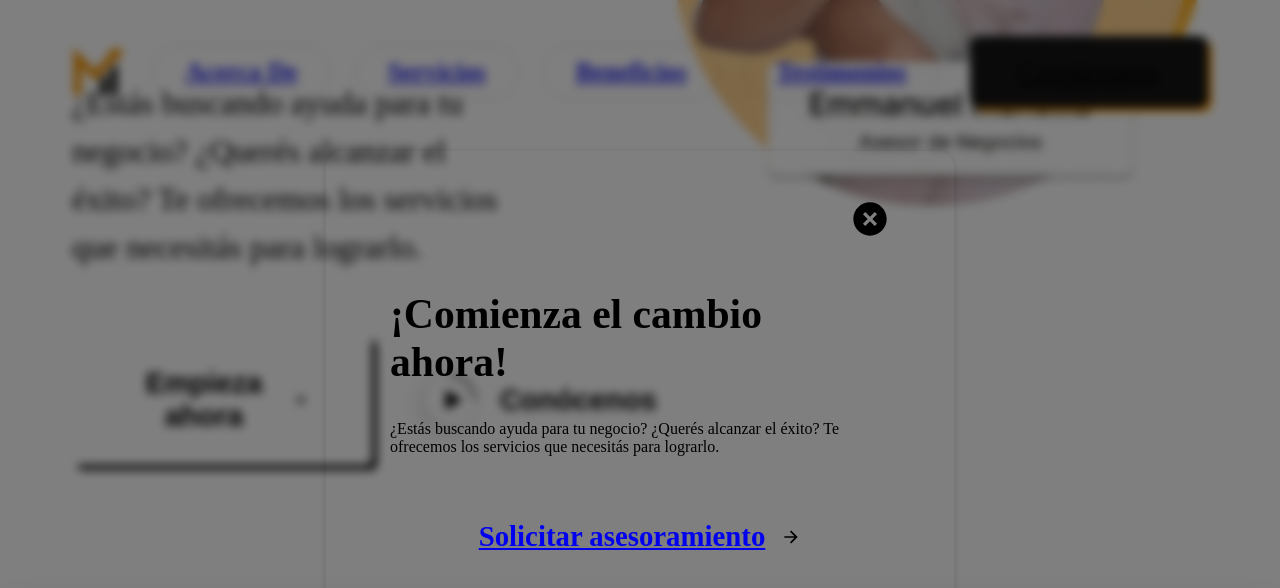
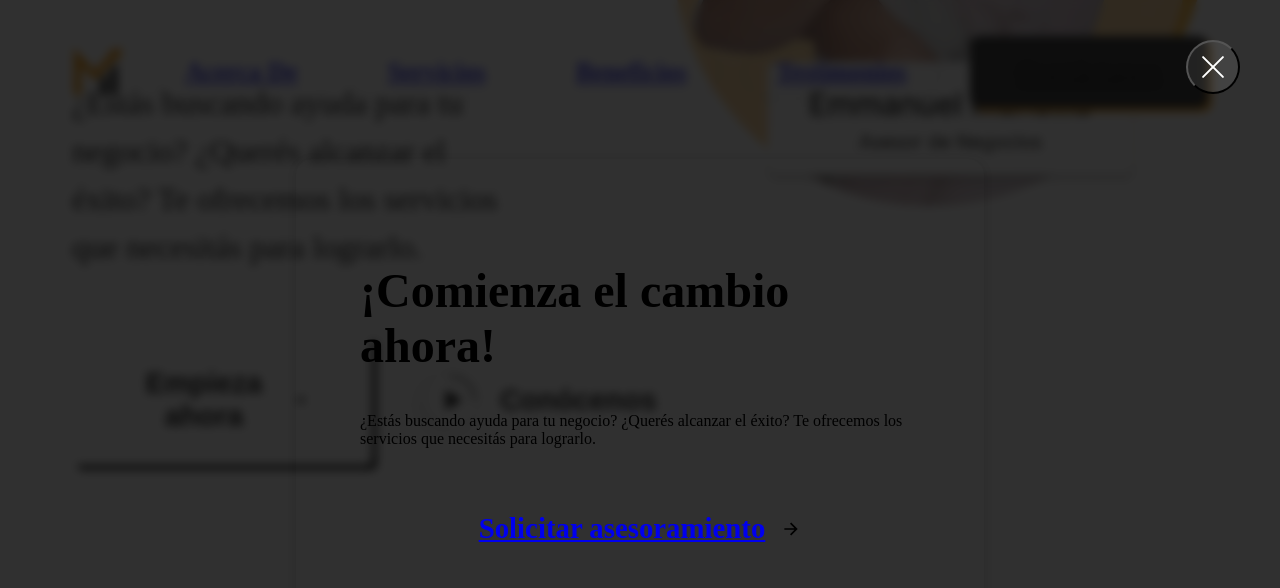
Before and after one commit to LucianoTreachi/Consultora-de-negocios, a React (Vite) app: page / in a window 1280 px wide. Both pictures are taken after a click on the button "Empieza ahora". Shown: the part 970-1558 px from the top of the page. Built offline with nearby package versions, Linux system fonts and the light colour scheme; the HTML template or start-up script is replaced by a standard one.

Commit message:
Cambiar background de modales

```diff
--- a/src/components/modals/modalContactError/ModalContactError.module.css
+++ b/src/components/modals/modalContactError/ModalContactError.module.css
@@ -4,7 +4,7 @@
   left: 0;
   width: 100%;
   height: 100vh;
-  background-color: rgba(0, 0, 0, 0.5);
+  background: rgba(12, 12, 12, 0.85);
   backdrop-filter: blur(5px);
   display: flex;
   align-items: center;
--- a/src/components/modals/modalContactSuccess/ModalContactSuccess.module.css
+++ b/src/components/modals/modalContactSuccess/ModalContactSuccess.module.css
@@ -4,7 +4,7 @@
   left: 0;
   width: 100%;
   height: 100vh;
-  background-color: rgba(0, 0, 0, 0.5);
+  background: rgba(12, 12, 12, 0.85);
   backdrop-filter: blur(5px);
   display: flex;
   align-items: center;
--- a/src/components/modals/modalLoader/ModalLoader.module.css
+++ b/src/components/modals/modalLoader/ModalLoader.module.css
@@ -4,7 +4,7 @@
   left: 0;
   width: 100%;
   height: 100vh;
-  background-color: rgba(0, 0, 0, 0.5);
+  background: rgba(12, 12, 12, 0.85);
   backdrop-filter: blur(5px);
   display: flex;
   align-items: center;
--- a/src/components/modals/modalStartNow/ModalStartNow.jsx
+++ b/src/components/modals/modalStartNow/ModalStartNow.jsx
@@ -3,17 +3,15 @@ import styles from "./ModalStartNow.module.css";
 export default function ModalStartNow({ closeModal }) {
   return (
     <div className={styles.modalBackdrop} onClick={closeModal}>
+      <button
+        className={styles.closeModalButton}
+        onClick={closeModal}
+        title="Cerrar modal"
+      >
+        <span></span>
+        <span></span>
+      </button>
       <div className={styles.modalBox}>
-        <div className={styles.modalHeader}>
-          <svg
-            className={styles.closeIconModal}
-            xmlns="http://www.w3.org/2000/svg"
-            viewBox="0 0 24 24"
-            onClick={closeModal}
-          >
-            <path d="M12 22C6.47715 22 2 17.5228 2 12C2 6.47715 6.47715 2 12 2C17.5228 2 22 6.47715 22 12C22 17.5228 17.5228 22 12 22ZM12 10.5858L9.17157 7.75736L7.75736 9.17157L10.5858 12L7.75736 14.8284L9.17157 16.2426L12 13.4142L14.8284 16.2426L16.2426 14.8284L13.4142 12L16.2426 9.17157L14.8284 7.75736L12 10.5858Z"></path>
-          </svg>
-        </div>
         <div className={styles.modalContent}>
           <h2 className={styles.modalTitle}>¡Comienza el cambio ahora!</h2>
           <p className={styles.modalParagrapgh}>
--- a/src/components/modals/modalStartNow/ModalStartNow.module.css
+++ b/src/components/modals/modalStartNow/ModalStartNow.module.css
@@ -4,7 +4,7 @@
   left: 0;
   width: 100%;
   height: 100vh;
-  background-color: rgba(0, 0, 0, 0.5);
+  background: rgba(12, 12, 12, 0.85);
   backdrop-filter: blur(5px);
   display: flex;
   align-items: center;
@@ -13,29 +13,51 @@
   animation: var(--animation-fade-in);
 }
 
+.modalBackdrop button {
+  display: flex;
+  align-items: center;
+  justify-content: center;
+  padding: 25px;
+  font-weight: 500;
+  position: absolute;
+  right: 40px;
+  top: 40px;
+  z-index: 100;
+  background: #ffffff17;
+  border-radius: 50%;
+}
+
+.modalBackdrop span {
+  width: 30px;
+  height: 2px;
+  background: #fff;
+  position: absolute;
+  border-radius: 5px;
+  transition: var(--transition);
+}
+
+.modalBackdrop span:nth-child(1) {
+  transform: rotate(45deg);
+}
+
+.modalBackdrop span:nth-child(2) {
+  transform: rotate(-45deg);
+}
+
 .modalBox {
   background-color: var(--white);
   padding: 4rem;
   border-radius: 1rem;
   box-shadow: 0 2px 8px rgba(0, 0, 0, 0.15);
-  width: 500px;
+  width: 560px;
   max-width: 90%;
   max-height: 90%;
   overflow: auto;
   animation: var(--animation-translate);
 }
 
-.modalHeader {
-  display: flex;
-  justify-content: right;
-}
-
-.modalContent {
-  margin-top: 2rem;
-}
-
 .modalTitle {
-  font-size: 2.6rem;
+  font-size: 3rem;
 }
 
 .closeIconModal {
--- a/src/components/modals/modalVideo/ModalVideo.jsx
+++ b/src/components/modals/modalVideo/ModalVideo.jsx
@@ -3,10 +3,18 @@ import styles from "./ModalVideo.module.css";
 export default function ModalVideo({ closeModalVideo }) {
   return (
     <div className={styles.modalBackdrop} onClick={closeModalVideo}>
+      <button
+        className={styles.closeModalButton}
+        onClick={closeModalVideo}
+        title="Cerrar modal"
+      >
+        <span></span>
+        <span></span>
+      </button>
       <div className={styles.modalBox}>
         <iframe
-          width="560"
-          height="315"
+          width="760"
+          height="428"
           src="https://www.youtube.com/embed/dQH5nyK-dHU?si=7bvnVa_ik6et12zq"
           title="YouTube video player"
           allow="accelerometer; autoplay; clipboard-write; encrypted-media; gyroscope; picture-in-picture; web-share"
--- a/src/components/modals/modalVideo/ModalVideo.module.css
+++ b/src/components/modals/modalVideo/ModalVideo.module.css
@@ -4,7 +4,7 @@
   left: 0;
   width: 100%;
   height: 100vh;
-  background-color: rgba(0, 0, 0, 0.5);
+  background: rgba(12, 12, 12, 0.85);
   backdrop-filter: blur(5px);
   display: flex;
   align-items: center;
@@ -13,8 +13,39 @@
   animation: var(--animation-fade-in);
 }
 
+.modalBackdrop button {
+  display: flex;
+  align-items: center;
+  justify-content: center;
+  padding: 25px;
+  font-weight: 500;
+  position: absolute;
+  right: 40px;
+  top: 40px;
+  z-index: 100;
+  background: #ffffff17;
+  border-radius: 50%;
+}
+
+.modalBackdrop span {
+  width: 30px;
+  height: 2px;
+  background: #fff;
+  position: absolute;
+  border-radius: 5px;
+  transition: var(--transition);
+}
+
+.modalBackdrop span:nth-child(1) {
+  transform: rotate(45deg);
+}
+
+.modalBackdrop span:nth-child(2) {
+  transform: rotate(-45deg);
+}
+
 .modalBox {
-  width: 560px;
+  width: 760px;
   max-width: 90%;
   max-height: 90%;
   overflow: auto;
```
